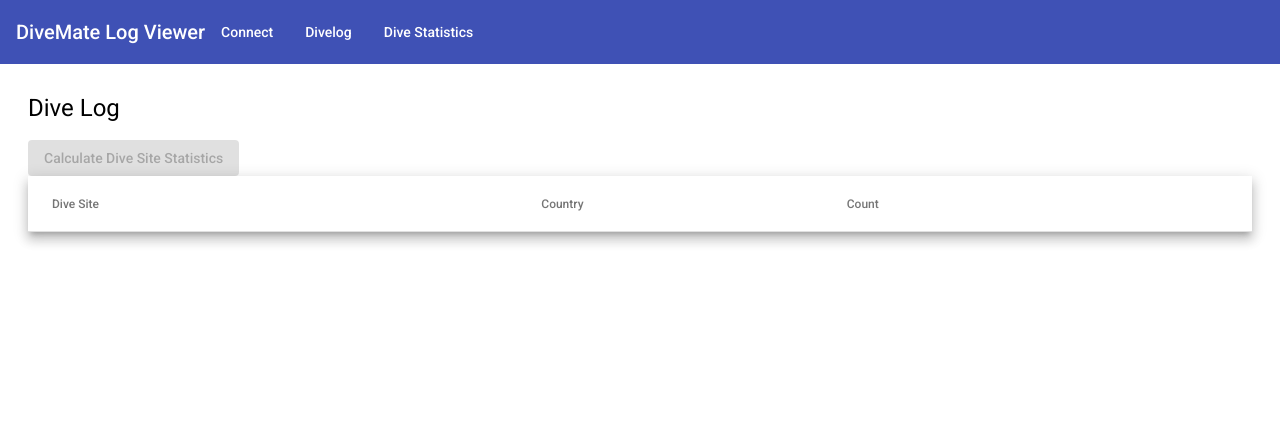
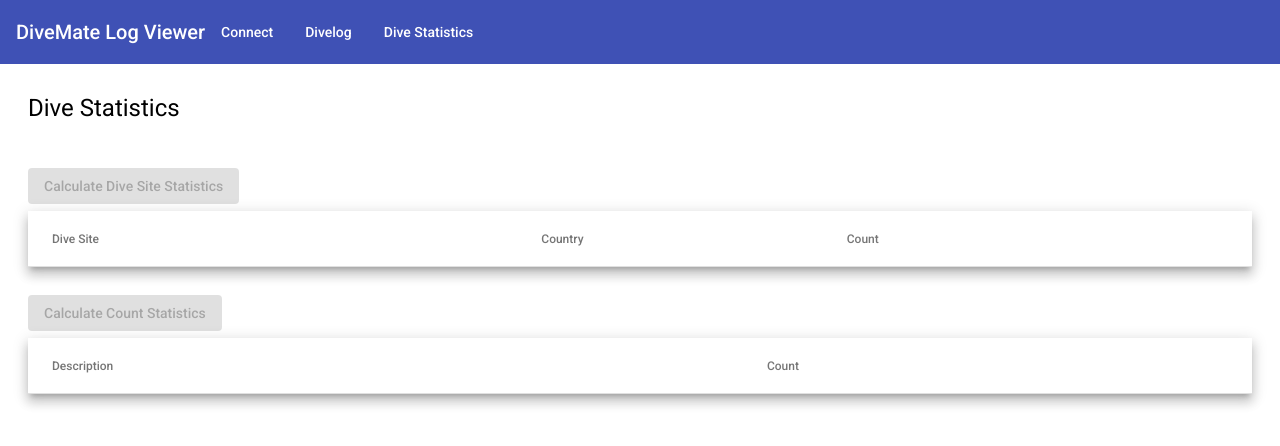
Before and after one commit to adi-f/divemate-viewer, an Angular app: page /divestat in a window 1280 px wide. Shown: the top 446 px of the page. Built offline with nearby package versions, Linux system fonts and the light colour scheme.

Commit message:
added count statistic

```diff
--- a/src/app/features/divestat/divelog.component.css
+++ /dev/null
@@ -1,3 +0,0 @@
-table {
-    width: 100%;
-}
--- /dev/null
+++ b/src/app/features/divestat/divestat.component.css
@@ -0,0 +1,9 @@
+table {
+    width: 100%;
+}
+
+.mat-raised-button {
+    margin-top: 2em;
+    margin-bottom: 0.5em;
+
+}
--- a/src/app/features/divestat/divestat.component.html
+++ b/src/app/features/divestat/divestat.component.html
@@ -1,4 +1,4 @@
-<h1>Dive Log</h1>
+<h1>Dive Statistics</h1>
 
 <button mat-raised-button color="primary" [disabled]="(logReady$ | async) !== true" (click)="calculateDiveSiteStats()">Calculate Dive Site Statistics</button>
 <table mat-table [dataSource]="(diveSiteStats | async) || []" class="mat-elevation-z8">
@@ -23,3 +23,21 @@
     <tr mat-header-row *matHeaderRowDef="columnsDiveSiteStats"></tr>
     <tr mat-row *matRowDef="let row; columns: columnsDiveSiteStats;"></tr>
   </table>
+
+<button mat-raised-button color="primary" [disabled]="(logReady$ | async) !== true" (click)="calculateCountStats()">Calculate Count Statistics</button>
+<table mat-table [dataSource]="(countStats | async) || []" class="mat-elevation-z8">
+
+    <ng-container matColumnDef="description">
+      <th mat-header-cell *matHeaderCellDef>Description</th>
+      <td mat-cell *matCellDef="let entry"> {{entry.description}} </td>
+    </ng-container>
+
+    <ng-container matColumnDef="count">
+      <th mat-header-cell *matHeaderCellDef>Count</th>
+      <td mat-cell *matCellDef="let entry"> {{entry.count}} </td>
+    </ng-container>
+
+
+    <tr mat-header-row *matHeaderRowDef="columnsCountStats"></tr>
+    <tr mat-row *matRowDef="let row; columns: columnsCountStats;"></tr>
+  </table>
--- a/src/app/features/divestat/divestat.component.ts
+++ b/src/app/features/divestat/divestat.component.ts
@@ -1,21 +1,26 @@
 import { Component, OnDestroy, OnInit } from '@angular/core';
 import { Observable } from 'rxjs';
-import { DiveSiteStat } from 'src/app/shared/model';
+import { CountStat, DiveSiteStat } from 'src/app/shared/model';
 import { DivestatService } from './divestat.service';
 
 @Component({
   templateUrl: './divestat.component.html',
-  styleUrls: ['./divelog.component.css']
+  styleUrls: ['./divestat.component.css']
 })
 export class DivestatComponent {
   readonly columnsDiveSiteStats = [
     'name', 'country', 'count'
   ];
 
+  readonly columnsCountStats = [
+    'description', 'count'
+  ];
+
   logReady$: Observable<boolean>;
 
   diveSiteStats: Promise<DiveSiteStat[]> = Promise.resolve([]);
 
+  countStats: Promise<CountStat[]> = Promise.resolve([]);
 
   constructor(private divestatService: DivestatService) {
     this.logReady$ = this.divestatService.logReady$;
@@ -25,4 +30,8 @@
     this.diveSiteStats = this.divestatService.readDiveSiteStats();
   }
 
+  calculateCountStats() {
+    this.countStats = this.divestatService.readAllCountStats();
+  }
+
 }
--- a/src/app/features/divestat/divestat.service.ts
+++ b/src/app/features/divestat/divestat.service.ts
@@ -3,7 +3,7 @@
 import { map } from 'rxjs/operators';
 import { ConfigService } from 'src/app/shared/config/config.service';
 import { Decompression, Entry, Salinity, SqlService, StatColumns } from 'src/app/shared/data/sql-service.service';
-import { DiveSiteStat } from 'src/app/shared/model';
+import { CountStat, DiveSiteStat } from 'src/app/shared/model';
 
 @Injectable({
   providedIn: 'root'
@@ -20,23 +20,41 @@
     return this.sqlService.readDiveSitesGroupedByDiveCount();
   }
 
-  readDecoDiveCount(): Promise<number> {
+  async readAllCountStats(): Promise<CountStat[]> {
+    const counts = [
+      {description: 'Decompression dives', read: () => this.readDecoDiveCount()},
+      {description: 'Dives entered by shore', read: () => this.readShoreDiveCount()},
+      {description: 'Dives entered by boat', read: () => this.readBoadDiveCount()},
+      {description: 'Dives in fresh water', read: () => this.readFreshwaterDiveCount()},
+      {description: 'Dives in salt water', read: () => this.readSaltwaterDiveCount()},
+
+    ];
+
+    const allResults = await Promise.all(counts.map(count => count.read()));
+
+    return allResults.map((result: number, index: number) => ({
+      description: counts[index].description,
+      count: result
+    }));
+  }
+
+  private readDecoDiveCount(): Promise<number> {
     return this.sqlService.countBy(StatColumns.DECO, Decompression.DECOMPRESSION);
   }
 
-  readShoreDiveCount(): Promise<number> {
+  private readShoreDiveCount(): Promise<number> {
     return this.sqlService.countBy(StatColumns.ENTRY, Entry.SHORE);
   }
 
-  readBoadDiveCount(): Promise<number> {
+  private readBoadDiveCount(): Promise<number> {
     return this.sqlService.countBy(StatColumns.ENTRY, Entry.BOAT);
   }
 
-  readFreshwaterDiveCount(): Promise<number> {
+  private readFreshwaterDiveCount(): Promise<number> {
     return this.sqlService.countBy(StatColumns.SALINITY, Salinity.FRESH);
   }
 
-  readSaltwaterDiveCount(): Promise<number> {
+  private readSaltwaterDiveCount(): Promise<number> {
     return this.sqlService.countBy(StatColumns.SALINITY, Salinity.SALT);
   }
 }
--- a/src/app/shared/data/sql-service.service.ts
+++ b/src/app/shared/data/sql-service.service.ts
@@ -70,7 +70,7 @@
   }
 
   async countBy(columnName: string, value: any): Promise<number> {
-    const resultAsList =  await this.read(`select count(*) from Logbook where  where Status <> ${DiveStatus.DELETED} and ${this.sanitizeColumnName(columnName)} = ${this.sanitizeValue(value)}`,
+    const resultAsList =  await this.read(`select count(*) from Logbook where Status <> ${DiveStatus.DELETED} and ${this.sanitizeColumnName(columnName)} = ${this.sanitizeValue(value)}`,
       column => column[0]
     );
     return resultAsList[0];
--- a/src/app/shared/model.ts
+++ b/src/app/shared/model.ts
@@ -11,3 +11,8 @@
     country: string;
     count: number;
 }
+
+export interface CountStat {
+    description: string;
+    count: number;
+}
```
